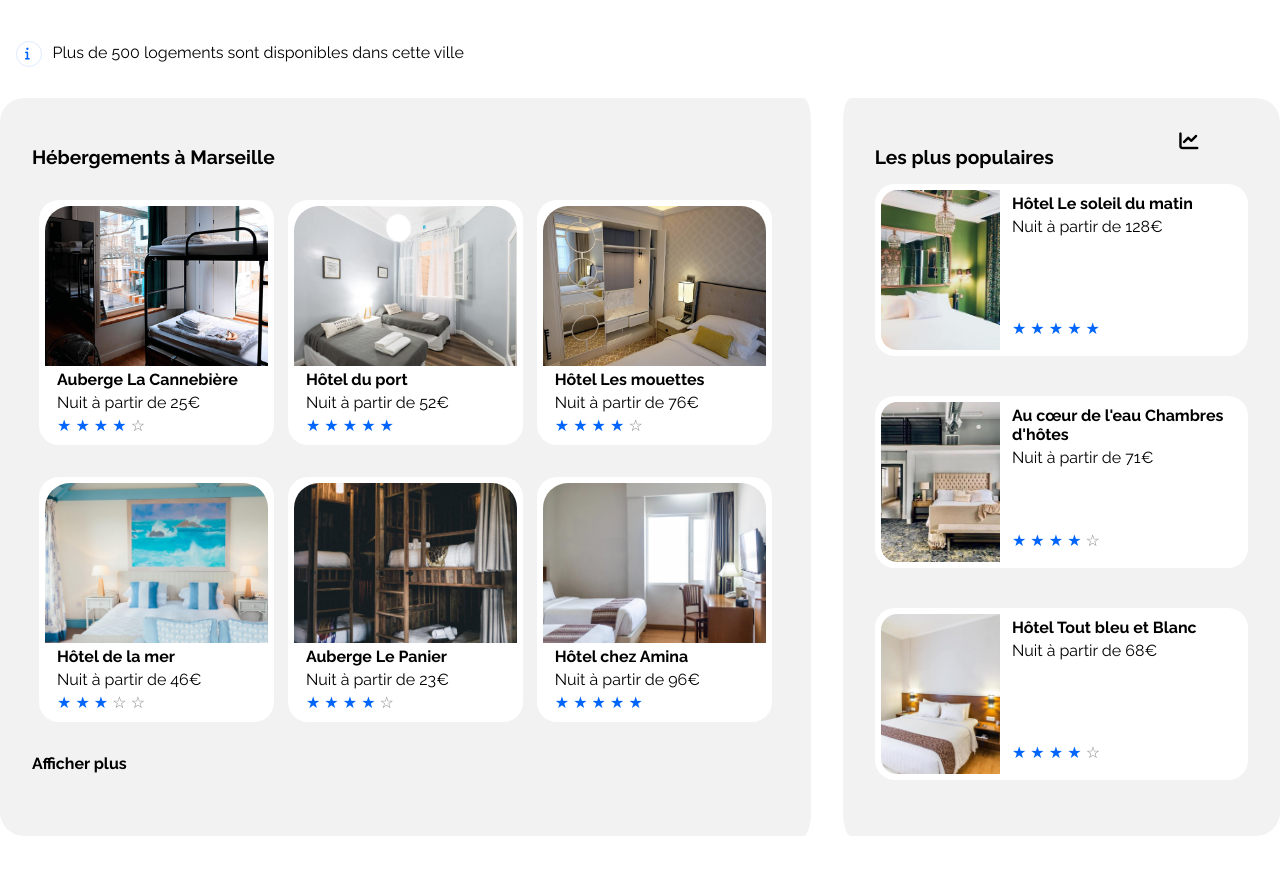
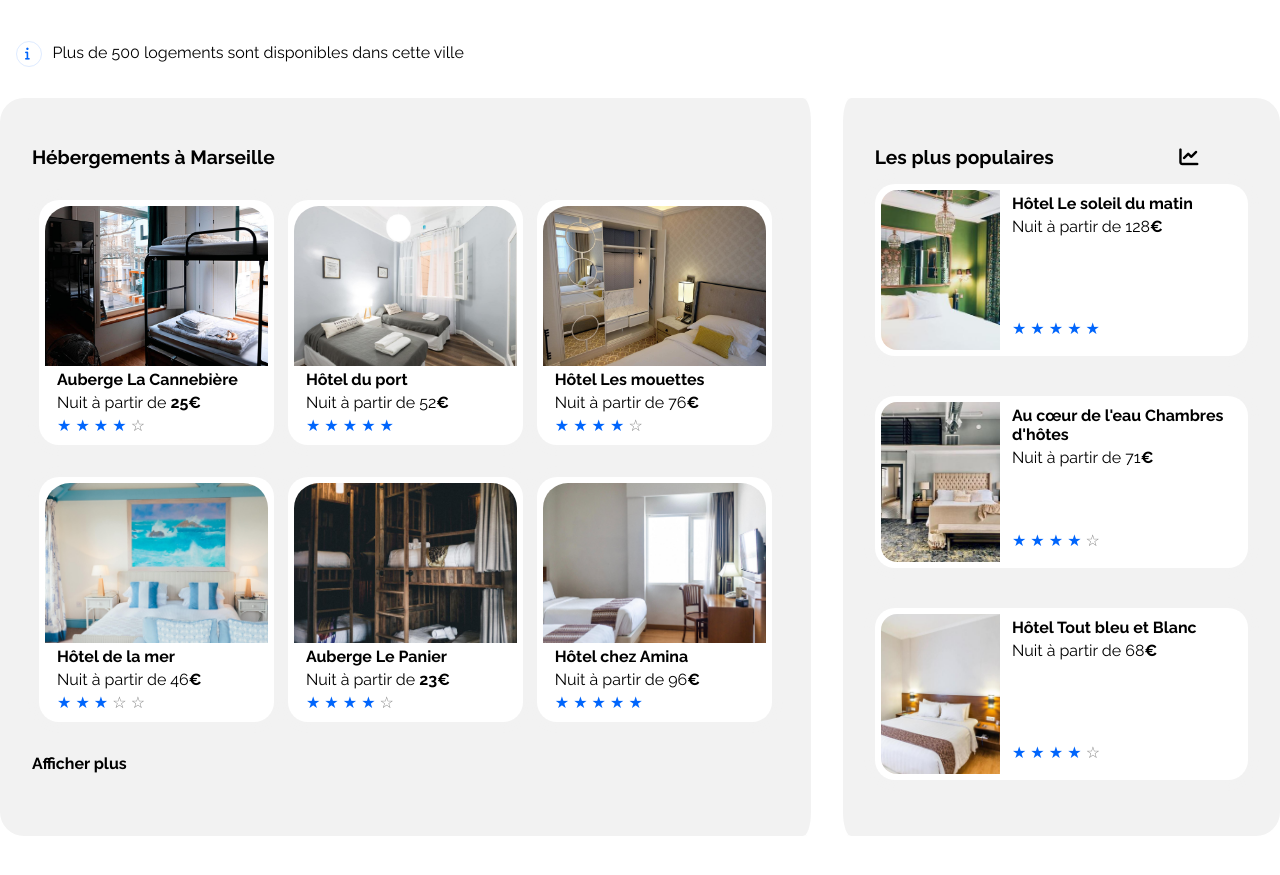
Before and after one commit to bea14/BeatriceMoulinBeltrame_2_25052021, a plain HTML site: page index.html in a window 1280 px wide. Shown: the part 403-1278 px from the top of the page. Drawn offline with Linux system fonts and the light colour scheme.

Commit message:
Ajout de la balise gras pour les euros

```diff
--- a/index.html
+++ b/index.html
@@ -78,7 +78,7 @@ Version desktop : cote à cote hebergements et les populaires puis activites
                     <div class="card-content">
                         <div class="card-title">
                             <h3>Auberge La Cannebière</h3>
-                            <p>Nuit à partir de 25€</p>
+                            <p>Nuit à partir de <span class="boldtext">25€</span></p>
                         </div>
                         <div class="rating">
                             <span class="bluestars">&#9733; &#9733; &#9733; &#9733;</span>
@@ -102,7 +102,7 @@ Version desktop : cote à cote hebergements et les populaires puis activites
                     <div class="card-content">
                         <div class="card-title">
                             <h3>Hôtel du port</h3>
-                            <p>Nuit à partir de 52€</p>
+                            <p>Nuit à partir de 52<span class="boldtext">€</span></p>
                         </div>
                         <div class="rating">
                             <span class="bluestars">&#9733; &#9733; &#9733; &#9733; &#9733;</span>
@@ -125,7 +125,7 @@ Version desktop : cote à cote hebergements et les populaires puis activites
                     <div class="card-content">
                         <div class="card-title">
                             <h3>Hôtel Les mouettes</h3>
-                            <p>Nuit à partir de 76€</p>
+                            <p>Nuit à partir de 76<span class="boldtext">€</span></p>
                         </div>
                         <div class="rating">
                             <span class="bluestars">&#9733; &#9733; &#9733; &#9733;</span>
@@ -149,7 +149,7 @@ Version desktop : cote à cote hebergements et les populaires puis activites
                     <div class="card-content">
                         <div class="card-title">
                             <h3>Hôtel de la mer</h3>
-                            <p>Nuit à partir de 46€</p>
+                            <p>Nuit à partir de 46<span class="boldtext">€</span></p>
                         </div>
                         <div class="rating">
                             <span class="bluestars">&#9733; &#9733; &#9733;</span>
@@ -173,7 +173,7 @@ Version desktop : cote à cote hebergements et les populaires puis activites
                     <div class="card-content">
                         <div class="card-title">
                             <h3>Auberge Le Panier</h3>
-                            <p>Nuit à partir de 23€</p>
+                            <p>Nuit à partir de <span class="boldtext">23€</span></p>
                         </div>
                         <div class="rating">
                             <span class="bluestars">&#9733; &#9733; &#9733; &#9733;</span>
@@ -197,7 +197,7 @@ Version desktop : cote à cote hebergements et les populaires puis activites
                     <div class="card-content">
                         <div class="card-title">
                             <h3>Hôtel chez Amina</h3>
-                            <p>Nuit à partir de 96€</p>
+                            <p>Nuit à partir de 96<span class="boldtext">€</span></p>
                         </div>
                         <div class="rating">
                             <span class="bluestars">&#9733; &#9733; &#9733; &#9733; &#9733;</span>
@@ -233,7 +233,7 @@ Version desktop : cote à cote hebergements et les populaires puis activites
                     <div class="card-content">
                         <div class="card-title">
                             <h3>Hôtel Le soleil du matin</h3>
-                            <p>Nuit à partir de 128€</p>
+                            <p>Nuit à partir de 128<span class="boldtext">€</span></p>
                         </div>
                         <div class="rating">
                             <span class="bluestars">&#9733; &#9733; &#9733; &#9733; &#9733;</span>
@@ -258,7 +258,7 @@ Version desktop : cote à cote hebergements et les populaires puis activites
                     <div class="card-content">
                         <div class="card-title">
                             <h3>Au cœur de l'eau Chambres d'hôtes</h3>
-                            <p>Nuit à partir de 71€</p>
+                            <p>Nuit à partir de 71<span class="boldtext">€</span></p>
                         </div>
                         <div class="rating">
                             <span class="bluestars">&#9733; &#9733; &#9733; &#9733; </span>
@@ -284,7 +284,7 @@ Version desktop : cote à cote hebergements et les populaires puis activites
                     <div class="card-content">
                         <div class="card-title">
                             <h3>Hôtel Tout bleu et Blanc</h3>
-                            <p>Nuit à partir de 68€</p>
+                            <p>Nuit à partir de 68<span class="boldtext">€</span></p>
                         </div>
                         <div class="rating">
                             <span class="bluestars">&#9733; &#9733; &#9733; &#9733;</span>
--- a/style.css
+++ b/style.css
@@ -46,6 +46,11 @@ ul {
     display: inline-flex;
     margin: 0;
 }
+
+.boldtext {
+    font-weight: bold;
+}
+
 /***************************/
 /********** Header *********/
 /**************************/
@@ -606,6 +611,7 @@ button  {
     flex-flow: row nowrap;
     width: 100vw;
     margin-right: 1em;
+    align-items: baseline;
 }
 
 .title {
```
